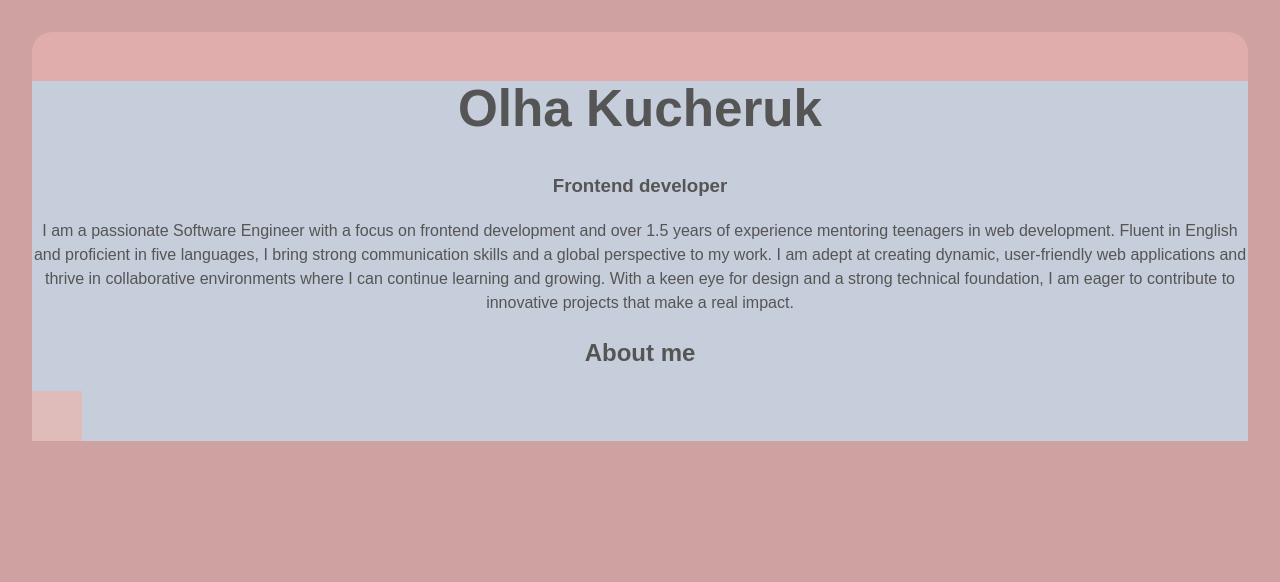
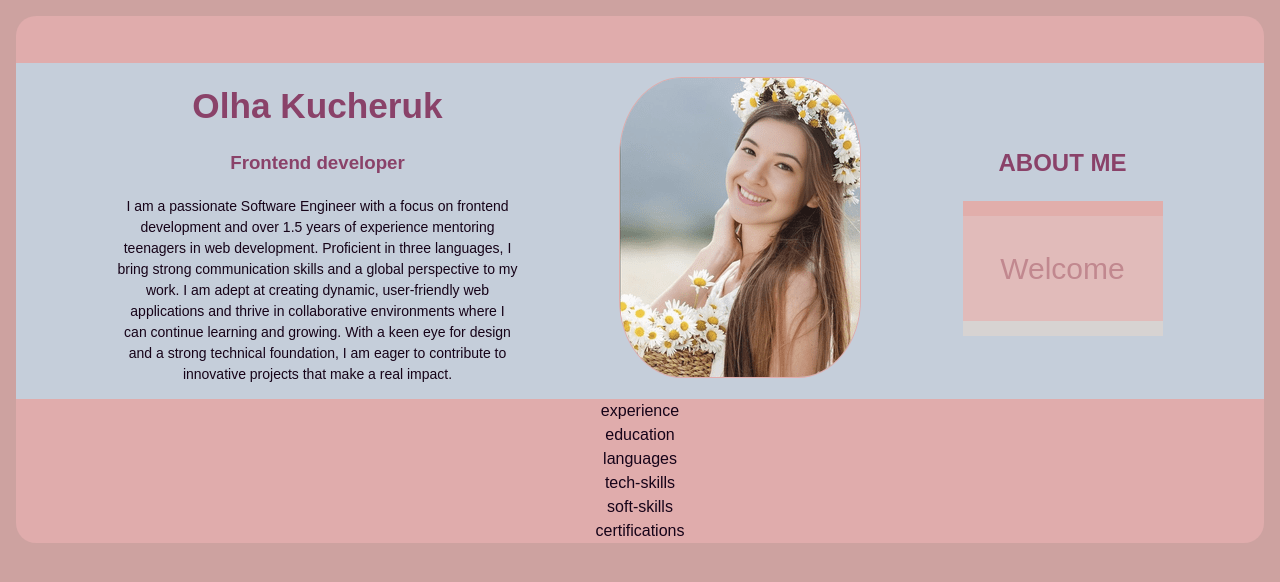
Before and after one commit to Olha36/portfolio, a React (Vite) app: page /home in a window 1280 px wide. Shown: the top 582 px of the page. Built offline with nearby package versions, Linux system fonts and the light colour scheme.

Commit message:
about me section's draft is ready

```diff
--- a/src/App.css
+++ b/src/App.css
@@ -1,6 +1,7 @@
 #root {
-  max-width: 1280px;
+  /* max-width: 1280px; */
+  width: 100%;
   margin: 0 auto;
-  padding: 2rem;
+  padding: 1rem;
   text-align: center;
 }
--- a/src/components/Card2.tsx
+++ b/src/components/Card2.tsx
@@ -1,4 +1,5 @@
 import '../css/card.css';
+import img1 from '../img/1_optimized.png';
 export default function Card2() {
   return (
     <div>
@@ -10,28 +11,34 @@ export default function Card2() {
             <h3>Frontend developer</h3>
             <p>
               I am a passionate Software Engineer with a focus on frontend development and over 1.5 years of experience
-              mentoring teenagers in web development. Fluent in English and proficient in five languages, I bring strong
+              mentoring teenagers in web development. Proficient in three languages, I bring strong
               communication skills and a global perspective to my work. I am adept at creating dynamic, user-friendly
               web applications and thrive in collaborative environments where I can continue learning and growing. With
               a keen eye for design and a strong technical foundation, I am eager to contribute to innovative projects
               that make a real impact.
             </p>
           </div>
-          <div className="pics"></div>
+          <div className='pics'>
+            <img src={img1} alt='' />
+          </div>
           <div className='about-right'>
-            <h2>About me</h2>
-            <div className='welcome'></div>
+            <h2>ABOUT ME</h2>
+            <div className='welcome'>
+              <div className='welcome-top'></div>
+              <p>Welcome</p>
+              <div className='welcome-bottom'></div>
+            </div>
           </div>
         </div>
 
         <div className='info-container'>
           <div className='info'>
-            <div className='experience'></div>
-            <div className='education'></div>
-            <div className='languages'></div>
-            <div className='tech-skills'></div>
-            <div className='soft-skills'></div>
-            <div className='certifications'></div>
+            <div className='experience'>experience</div>
+            <div className='education'>education</div>
+            <div className='languages'>languages</div>
+            <div className='tech-skills'>tech-skills</div>
+            <div className='soft-skills'>soft-skills</div>
+            <div className='certifications'>certifications</div>
           </div>
           <div className='recommendations'></div>
         </div>
--- a/src/css/card.css
+++ b/src/css/card.css
@@ -1,15 +1,49 @@
 .card {
-    background-color: #e0acac;
-    border-radius: 20px;
+  background-color: #e0acac;
+  border-radius: 1.25rem;
+  color: #160318;
+}
+.card h1,
+.card h2,
+.card h3 {
+    color: #8a4269;
 }
 .card-header {
-    height: 0.9375rem;
+  height: 2.9375rem;
 }
 .card-about {
-    background-color: #c5ceda;
+  display: flex;
+  justify-content: space-evenly;
+  align-items: center;
+  background-color: #c5ceda;
+  /* background-image: url('../img/1_optimized.png');
+  background-repeat: no-repeat; */
+}
+.about-left {
+    width: 33%;
+    max-width: 25rem;
+}
+.card-about p {
+  font-size: .875rem;
+}
+
+.pics img {
+  border-radius: 26%;
+  border: 1px solid #e0acac;
 }
 .welcome {
-    width: 50px;
-    height: 50px;
-    background-color: #dfbbba;
+  width: 12.5rem;
+  background-color: #e1bbba;
 }
+.welcome p {
+  color: #c1888f;
+  font-size: 1.875rem;
+}
+.welcome-top {
+  height: 0.9375rem;
+  background-color: #e1aeab;
+}
+.welcome-bottom {
+  height: 0.9375rem;
+  background-color: #d7d3d2;
+}
--- a/src/index.css
+++ b/src/index.css
@@ -2,11 +2,9 @@
   font-family: Inter, system-ui, Avenir, Helvetica, Arial, sans-serif;
   line-height: 1.5;
   font-weight: 400;
-
   color-scheme: light dark;
   color: rgba(255, 255, 255, 0.87);
   background-color: #cda2a0;
-
   font-synthesis: none;
   text-rendering: optimizeLegibility;
   -webkit-font-smoothing: antialiased;
@@ -26,7 +24,7 @@ body {
   margin: 0;
   display: flex;
   place-items: center;
-  min-width: 320px;
+  /* min-width: 320px; */
   /* min-height: 100vh; */
   /* background-color: #b0e0e6; Powder Blue */
   /* background-color: #cda2a0; */
@@ -35,7 +33,7 @@ body {
 }
 
 h1 {
-  font-size: 3.2em;
+  font-size: 2.2em;
   line-height: 1.1;
 }
 
```
Also changed, not shown: src/img/1_optimized.png (added), src/img/3.jpg (added).
